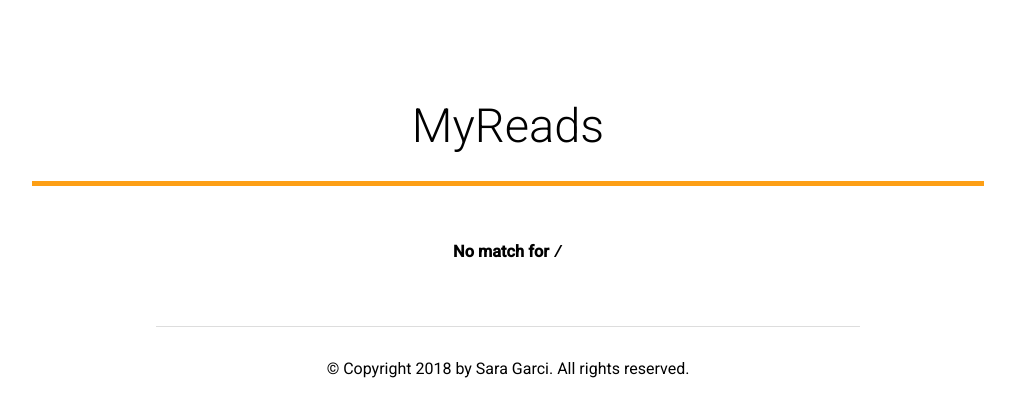
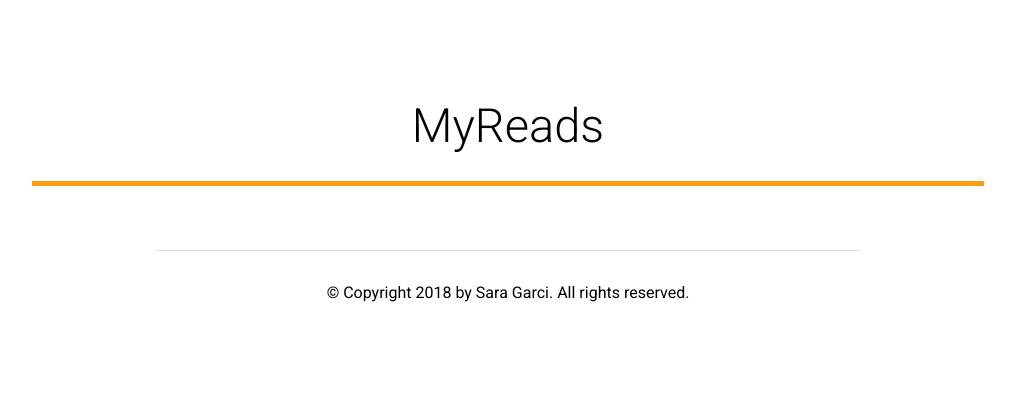
Before and after one commit to almahex/myreads, a React (Create React App) app: page / in a window 1280 px wide. Shown: the top 416 px of the page, without its empty margins (132-1147 px from the left). Built offline with nearby package versions, Linux system fonts and the light colour scheme; no server answers.

Commit message:
[FIX] Route fixes

```diff
--- a/src/App.js
+++ b/src/App.js
@@ -47,7 +47,6 @@ class App extends Component {
         <header className="App-header">
           <h1 className="App-title">MyReads</h1>
         </header>
-        <Switch>
         <Route exact path="myreads/" render={() => (
           <BookShelf books={this.state.books} changeShelf={this.changeShelf}/>
           )}
@@ -56,8 +55,6 @@ class App extends Component {
           <SearchBooks books={this.state.books} changeShelf={this.changeShelf}/>
           )}
         />
-          <Route component={NoMatch}/>
-        </Switch>
         <footer className="App-footer">
           <p>© Copyright 2018 by Sara Garci. All rights reserved.</p>
         </footer>
```
Also changed, not shown: 7 other files (tests, documents, lock files or other folders). Lines whose indentation alone changed are shown as unchanged.
